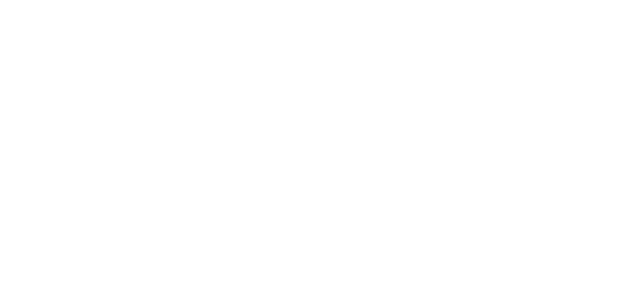
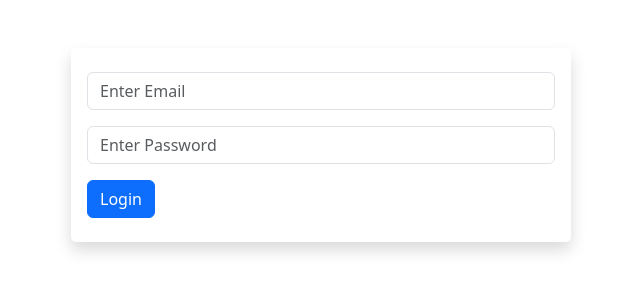
Before and after one commit to justinekyle123/CRUD, a PHP site: page /CRUD/login.php in a window 1280 px wide. Before the commit the part shown is empty. Shown: the top 300 px of the page, without its empty margins (319-959 px from the left). Run offline with PHP 8.4, Linux system fonts and the light colour scheme.

Commit message:
Add files via upload

```diff
--- a/CRUD/CRUD/css/style.css
+++ b/CRUD/CRUD/css/style.css
@@ -1,4 +1,5 @@
+
 .container{
-    max-width: 600px;
+    max-width: 500px;
     border-radius: 5px;
 }
--- a/CRUD/CRUD/login.php
+++ b/CRUD/CRUD/login.php
@@ -0,0 +1,25 @@
+<!DOCTYPE html>
+<html lang="en">
+<head>
+    <meta charset="UTF-8">
+    <meta name="viewport" content="width=device-width, initial-scale=1.0">
+    <title>Document</title>
+    <link href="https://cdn.jsdelivr.net/npm/bootstrap@5.3.3/dist/css/bootstrap.min.css" rel="stylesheet" integrity="sha384-QWTKZyjpPEjISv5WaRU9OFeRpok6YctnYmDr5pNlyT2bRjXh0JMhjY6hW+ALEwIH" crossorigin="anonymous">
+    <link rel="stylesheet" href="css/style.css">
+</head>
+<body>
+    <div class="container bg-white shadow p-3 mt-5 pt-4 pb-4">
+        <form action="login.php" method="post">
+            <div class="form-group mb-3">
+                <input type="text" name="email" class="form-control" placeholder="Enter Email">
+            </div>
+            <div class="form-group mb-3">
+                <input type="password" name="password" class="form-control" placeholder="Enter Password">
+            </div>
+            <div class="form-btn ">
+                <input type="submit" name="submit" class="btn btn-primary" value="Login">
+            </div>
+        </form>
+    </div>
+</body>
+</html>
--- a/CRUD/CRUD/register.php
+++ b/CRUD/CRUD/register.php
@@ -60,7 +60,7 @@
         ?>
 
         <form action="register.php" method="post">
-            <div class="form-group mb-3">
+            <div class="form-group mb-3 mt-3">
                 <input type="text" class="form-control" name="username" id="username" placeholder="Userame">
             </div>
             <div class="form-group mb-3">
```
